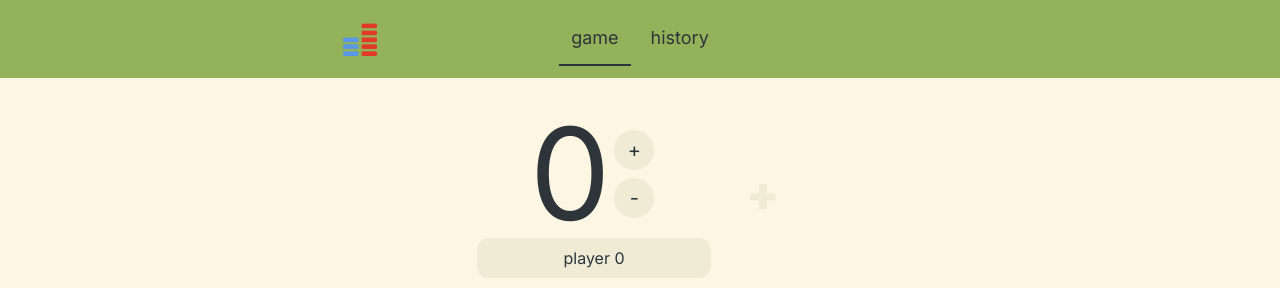
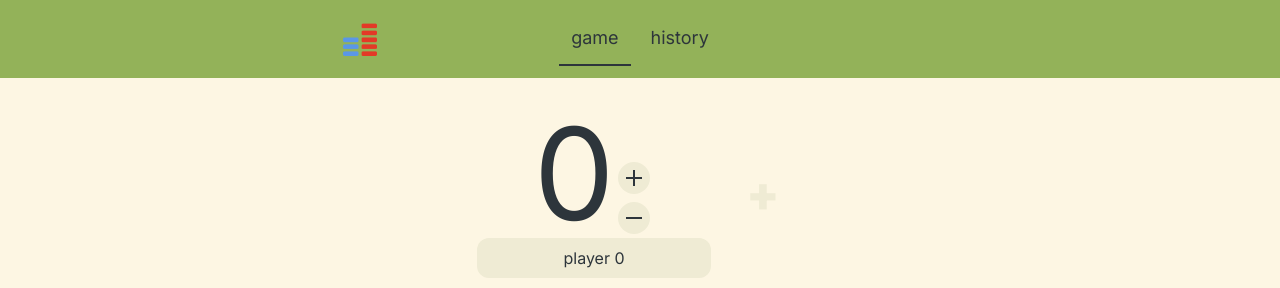
Before and after one commit to chrimora/tally, a Next.js app: page /tally/play/game in a window 1280 px wide. Shown: the top 288 px of the page. Built offline with nearby package versions, Linux system fonts and the light colour scheme.

Commit message:
fix + and - button look

```diff
--- a/src/app/play/game/page.tsx
+++ b/src/app/play/game/page.tsx
@@ -26,24 +26,40 @@ function Player({ index, update, score, fixNames }: PlayerProps) {
     update(index, { name: name, amount: score.amount });
   }
 
-  // TODO; align + and - buttons https://stackoverflow.com/a/51526649
   return (
     <div key={`player${index}`} className="flex flex-col items-center">
-      <div className="flex flex-row items-center">
+      <div className="flex flex-row items-end">
         <div className="text-9xl">{score.amount}</div>
-        <div className="flex flex-col items-center">
-          <button
-            className="h-10 w-10 m-1 rounded-full text-xl bg-bgdim-light dark:bg-bgdim-dark active:border-2 hover:border-2 active:border-accent-light active:dark:border-accent-dark hover:border-accent-light hover:dark:border-accent-dark"
+        <div className="flex flex-col">
+          <span
+            className="
+            relative inline-block
+            h-8 w-8 m-1 align-middle rounded-full active:border-2 hover:border-2
+            bg-bgdim-light dark:bg-bgdim-dark
+            active:border-accent-light dark:active:border-accent-dark hover:border-accent-light dark:hover:border-accent-dark
+            before:bg-bg-dark after:bg-bg-dark dark:before:bg-bg-light dark:after:bg-bg-light
+            before:absolute after:absolute
+            before:top-0 after:top-0 before:bottom-0 after:bottom-0 before:left-0 after:left-0 before:right-0 after:right-0
+            before:content-[''] after:content-['']
+            before:w-0.5 before:my-2 before:mx-auto
+            after:h-0.5 after:my-auto after:mx-2
+            "
             onClick={() => scoreSetter(+1)}
-          >
-            +
-          </button>
-          <button
-            className="h-10 w-10 m-1 rounded-full text-xl bg-bgdim-light dark:bg-bgdim-dark active:border-2 hover:border-2 active:border-accent-light active:dark:border-accent-dark hover:border-accent-light hover:dark:border-accent-dark"
+          ></span>
+          <span
+            className="
+            relative inline-block
+            h-8 w-8 m-1 align-middle rounded-full active:border-2 hover:border-2
+            bg-bgdim-light dark:bg-bgdim-dark
+            active:border-accent-light dark:active:border-accent-dark hover:border-accent-light dark:hover:border-accent-dark
+            after:bg-bg-dark dark:dark:after:bg-bg-light
+            after:absolute
+            after:top-0 after:bottom-0 after:left-0 after:right-0
+            after:content-['']
+            after:h-0.5 after:my-auto after:mx-2
+            "
             onClick={() => scoreSetter(-1)}
-          >
-            -
-          </button>
+          ></span>
         </div>
       </div>
       <input
@@ -57,11 +73,7 @@ function Player({ index, update, score, fixNames }: PlayerProps) {
   );
 }
 
-type GameProps = {
-  state_reset: () => void;
-};
-
-function Game({ state_reset }: GameProps) {
+function Game({ state_reset }: { state_reset: () => void }) {
   function addPlayer() {
     scoresSetter([
       ...scores,
```
